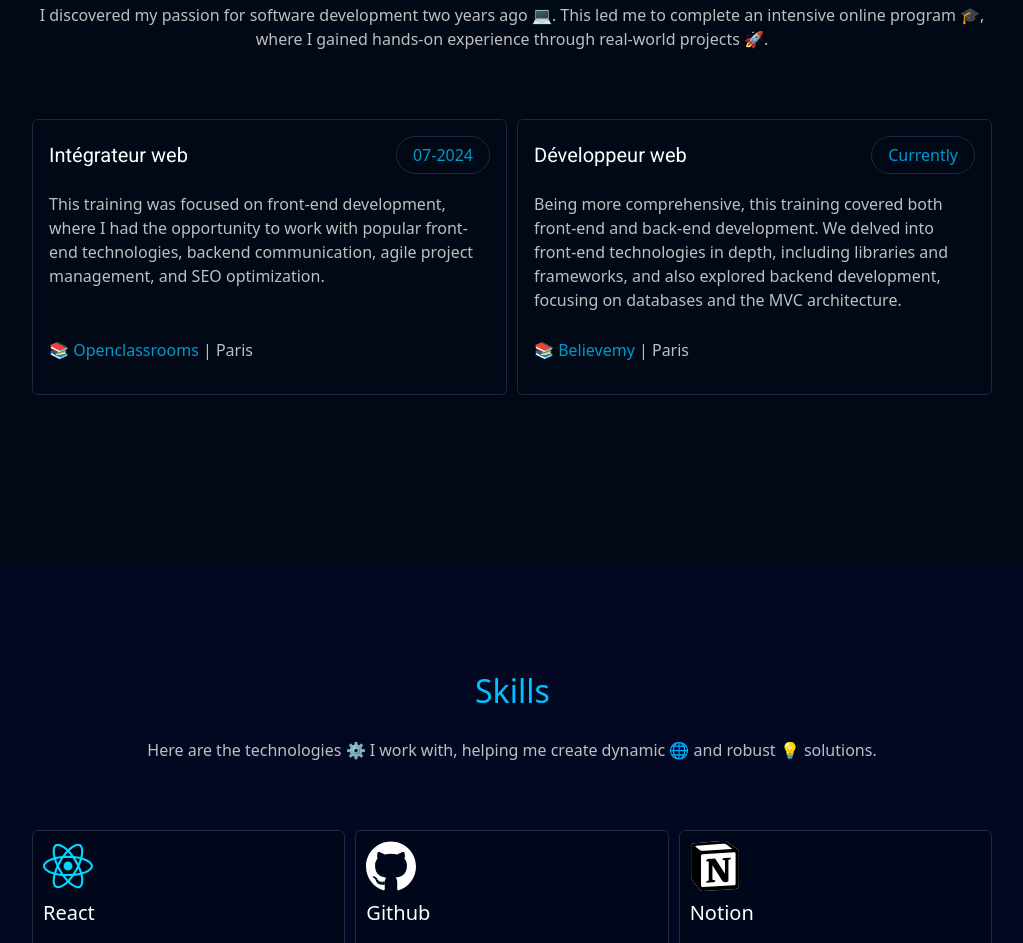
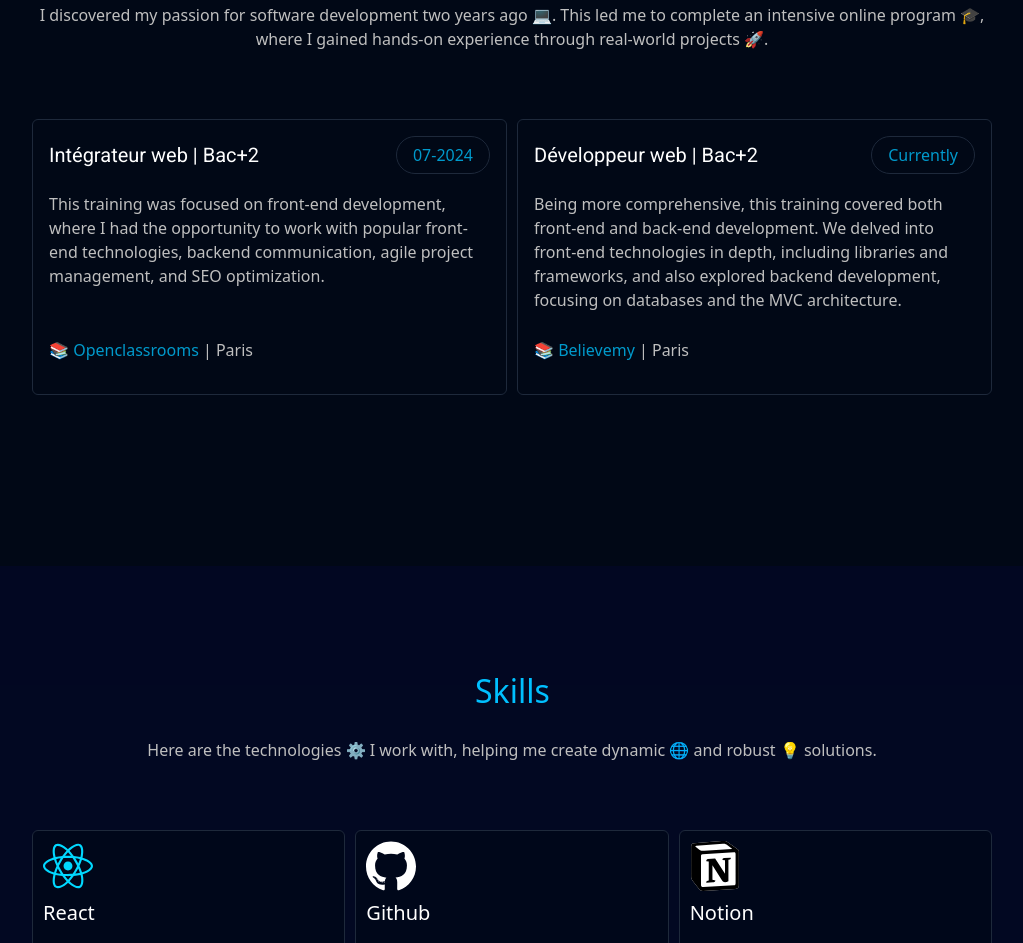
Before and after one commit to Rougui224/RD, a plain HTML site: page index.html in a window 1280 px wide. Shown: the part 1094-2037 px from the top of the page, without its empty margins (128-1151 px from the left). Drawn offline with nearby package versions, Linux system fonts and the light colour scheme; a web font is replaced by a local one.

Commit message:
renseignement du niveau des diplômes

```diff
--- a/index.html
+++ b/index.html
@@ -202,8 +202,8 @@
             <li class="col-md-5 col-12 p-0 animate">
               <article class="card p-3 h-100">
                 <h3 class="text-tertiary">
-                  <span class="title">Intégrateur web</span>
-                  <span class="btn btn-outline rounded-pill px-3">07-2024</span>
+                  <span class="title">Intégrateur web | Bac+2 </span>
+                  <span class="btn btn-outline rounded-pill px-3"> 07-2024</span>
                 </h3>
                 <p class="description">
                   This training was focused on front-end development, where I
@@ -223,7 +223,7 @@
             <li class="col-md-5 col-12 p-0 animate">
               <article class="card p-3">
                 <h3>
-                  <span class="title">Développeur web</span>
+                  <span class="title">Développeur web | Bac+2</span>
 
                   <span class="btn btn-outline rounded-pill px-3">
                     Currently
--- a/src/style/style.scss
+++ b/src/style/style.scss
@@ -4,11 +4,10 @@
   box-sizing: border-box;
 }
 body {
-  /* fallback for old browsers */
+  min-width: 375px;
   margin: 0;
   padding: 0;
   background: $secondary-color;
-  background-repeat: no-repeat; /* W3C, IE 10+/ Edge, Firefox 16+, Chrome 26+, Opera 12+, Safari 7+ */
 }
 header {
   width: 100%;
```
